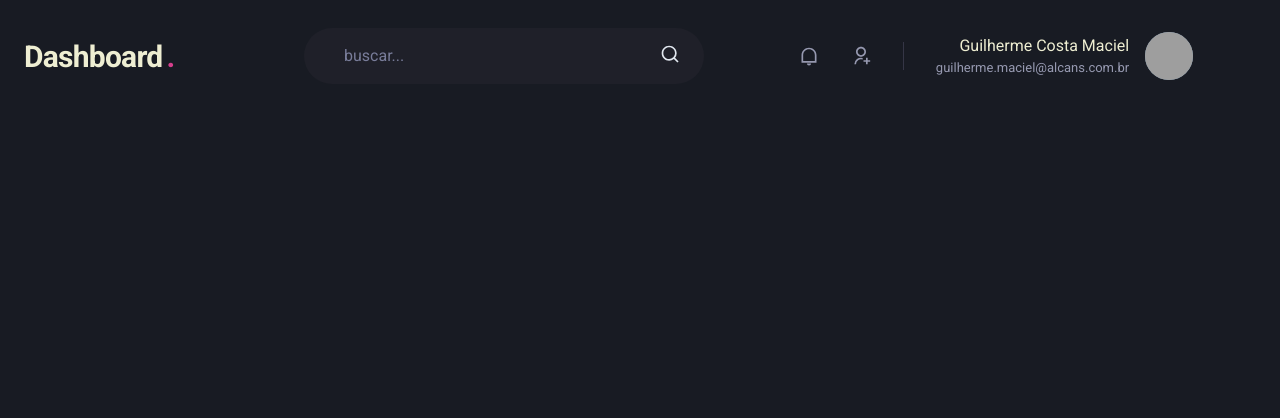
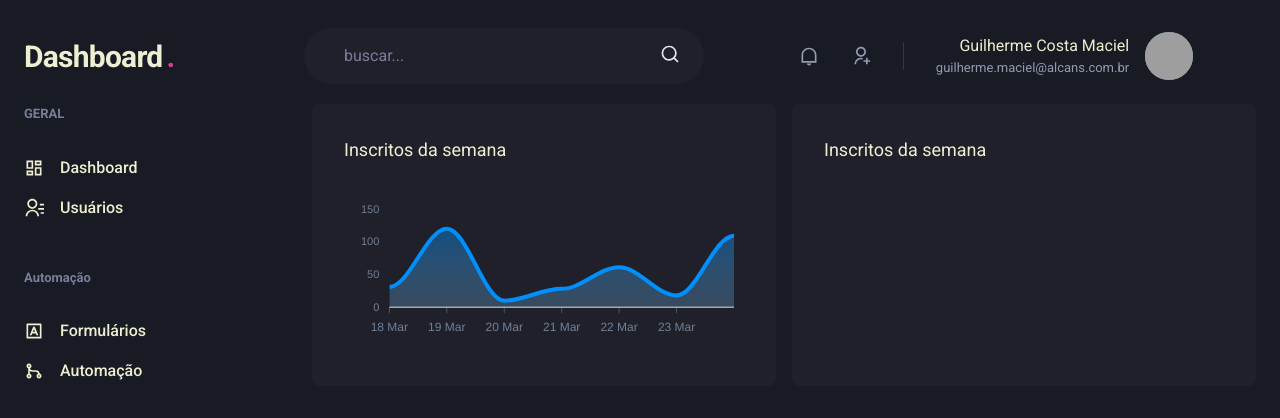
Before and after one commit to GuilhermeMacielJs/dashGo, a Next.js app: page /dashboard in a window 1280 px wide. Shown: the top 418 px of the page. Built offline with nearby package versions, Linux system fonts and the light colour scheme; grey boxes are pictures that could not be loaded.

Commit message:
Criação do componente Header

```diff
--- a/package.json
+++ b/package.json
@@ -12,9 +12,11 @@
     "@chakra-ui/react": "^1.6.7",
     "@emotion/react": "^11.4.1",
     "@emotion/styled": "^11.3.0",
+    "apexcharts": "^3.36.3",
     "framer-motion": "^4.1.17",
     "next": "11.1.2",
     "react": "17.0.2",
+    "react-apexcharts": "^1.4.0",
     "react-dom": "17.0.2",
     "react-icons": "^4.2.0"
   },
--- /dev/null
+++ b/src/components/Sidebar.tsx
@@ -0,0 +1,54 @@
+import { Box, Icon, Link, Stack, Text } from "@chakra-ui/react";
+import {
+  RiContactsLine,
+  RiDashboardLine,
+  RiGitMergeLine,
+  RiInputMethodLine,
+} from "react-icons/ri";
+
+export default function Sidebar() {
+  return (
+    <Box as="aside" w="64" mr="8">
+      <Stack spacing="12" align="flex-start">
+        <Box>
+          <Text fontWeight="bold" color="gray.400" fontSize="small">
+            GERAL
+          </Text>
+          <Stack spacing="4" mt="8" align="stretch">
+            <Link display="flex" alignItems="center">
+              <Icon as={RiDashboardLine} fontSize="20" />
+              <Text ml="4" fontWeight="medium">
+                Dashboard
+              </Text>
+            </Link>
+            <Link display="flex" alignItems="center">
+              <Icon as={RiContactsLine} fontSize="20" />
+              <Text ml="4" fontWeight="medium">
+                Usuários
+              </Text>
+            </Link>
+          </Stack>
+        </Box>
+        <Box>
+          <Text fontWeight="bold" color="gray.400" fontSize="small">
+            Automação
+          </Text>
+          <Stack spacing="4" mt="8" align="stretch">
+            <Link display="flex" alignItems="center">
+              <Icon as={RiInputMethodLine} fontSize="20" />
+              <Text ml="4" fontWeight="medium">
+                Formulários
+              </Text>
+            </Link>
+            <Link display="flex" alignItems="center">
+              <Icon as={RiGitMergeLine} fontSize="20" />
+              <Text ml="4" fontWeight="medium">
+                Automação
+              </Text>
+            </Link>
+          </Stack>
+        </Box>
+      </Stack>
+    </Box>
+  );
+}
--- a/src/pages/dashboard.tsx
+++ b/src/pages/dashboard.tsx
@@ -1,7 +1,76 @@
+import { Box, Flex, SimpleGrid, VStack, Text, theme } from "@chakra-ui/react";
+import dynamic from "next/dynamic";
 import Header from "../components/Header";
+import Sidebar from "../components/Sidebar";
 
-export default function dashboard(){
-    return(
-        <Header />
-    )
+const Chart = dynamic(() => import("react-apexcharts"), {
+  ssr: false,
+});
+
+const options = {
+  chart: {
+    toolbar: {
+      show: false,
+    },
+    zoom: {
+      enabled: false,
+    },
+    foreColor: theme.colors.gray[500],
+  },
+  grid: {
+    show: false,
+  },
+  dataLabels: {
+    enabled: false,
+  },
+  tooltip: {
+    enabled: false,
+  },
+  xaxis: {
+    type: "datetime",
+    axixBorder: {
+      color: theme.colors.gray[600],
+    },
+    axisTicks: {
+      color: theme.colors.gray[600],
+    },
+    categories: [
+      "2021-03-18T00:00:00.000Z",
+      "2021-03-19T00:00:00.000Z",
+      "2021-03-20T00:00:00.000Z",
+      "2021-03-21T00:00:00.000Z",
+      "2021-03-22T00:00:00.000Z",
+      "2021-03-23T00:00:00.000Z",
+      "2021-03-24T00:00:00.000Z",
+    ],
+  },
+};
+const series = [
+  {
+    name: "serie1",
+    data: [31, 120, 10, 28, 61, 18, 109],
+  },
+];
+export default function dashboard() {
+  return (
+    <VStack h="100vh">
+      <Header />
+      <Flex w="100%" maxWidth={1480} mx="auto" px="6">
+        <Sidebar />
+        <SimpleGrid flex="1" gap="4" minChildWidth="320px">
+          <Box p="8" bg="gray.800" borderRadius={8}>
+            <Text fontSize="lg" mb="4">
+              Inscritos da semana
+            </Text>
+            <Chart options={options} series={series} type="area" height={160} />
+          </Box>
+          <Box p="8" bg="gray.800" borderRadius={8}>
+            <Text fontSize="lg" mb="4">
+              Inscritos da semana
+            </Text>
+          </Box>
+        </SimpleGrid>
+      </Flex>
+    </VStack>
+  );
 }
```
Also changed, not shown: src/components/Header.tsx (+20 -42 lines), src/pages/index.tsx (+8 -22 lines), 1 other file (tests, documents, lock files or other folders).
